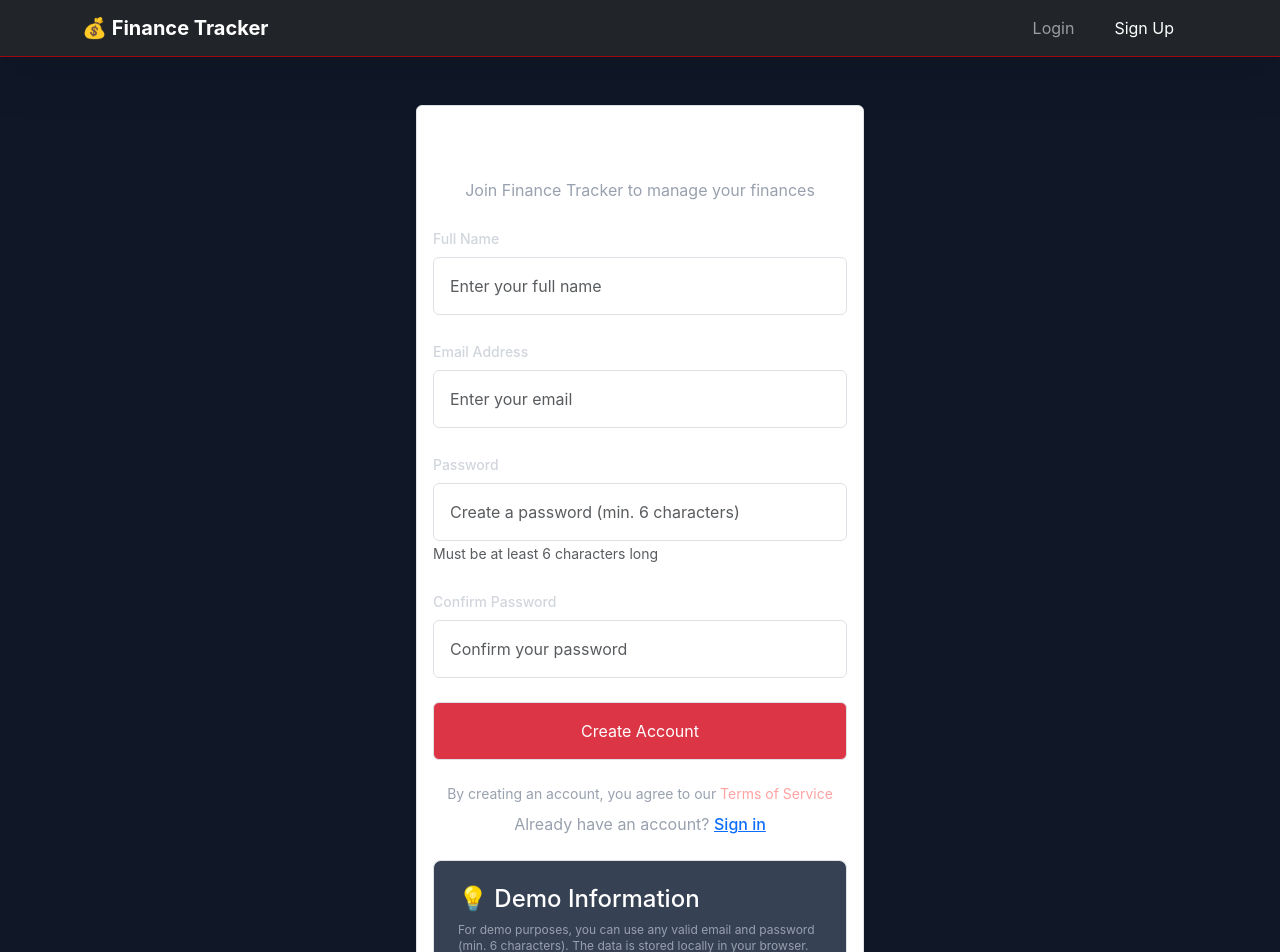
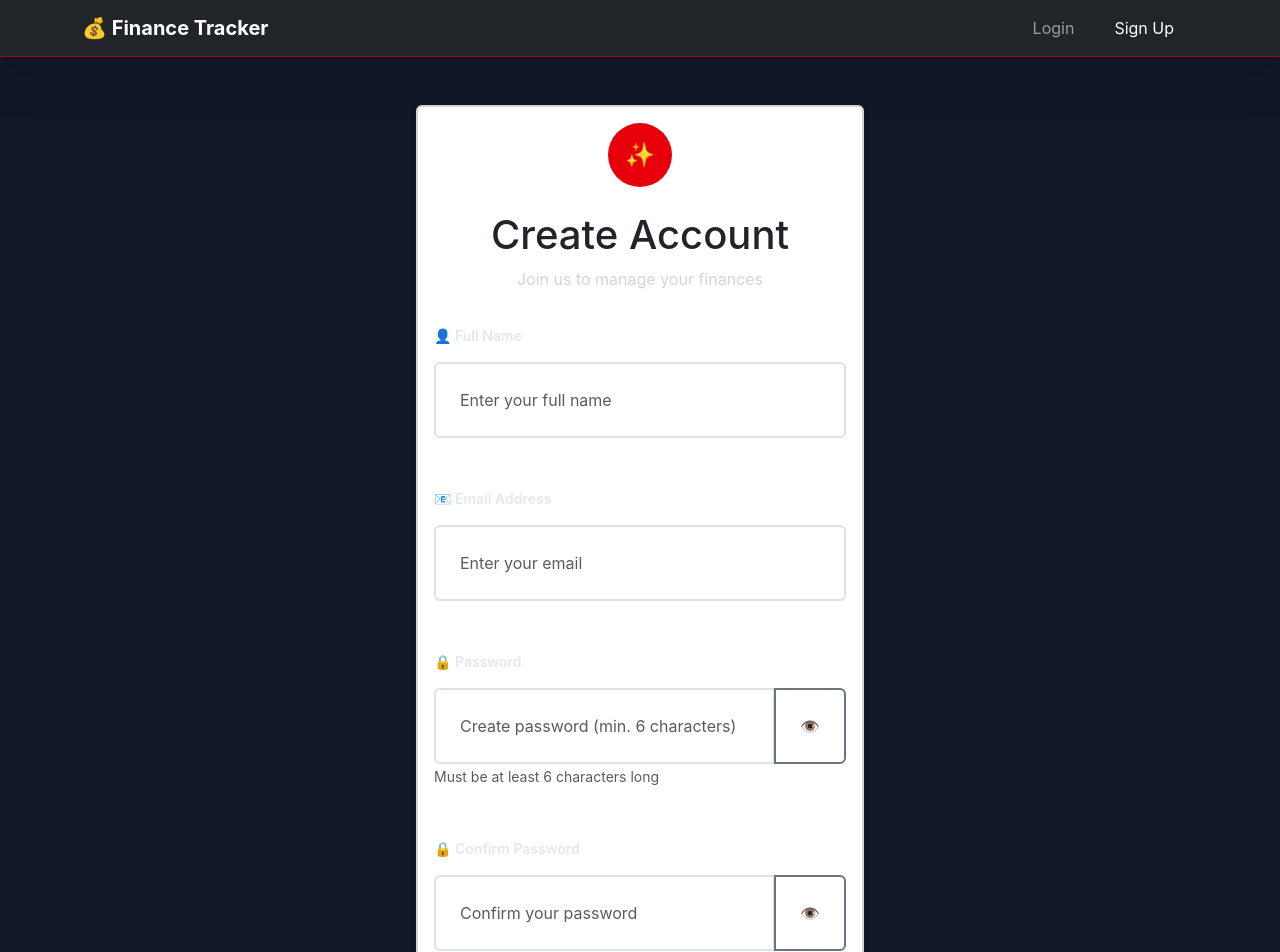
Before and after one commit to imdeenathayalan/Revia, a React (Vite) app in the folder frontend/: page /signup in a window 1280 px wide. Shown: the top 952 px of the page. Built offline with nearby package versions, Linux system fonts and the light colour scheme.

Commit message:
Signup and Login Page Theme Changed

```diff
--- a/frontend/src/pages/Login.jsx
+++ b/frontend/src/pages/Login.jsx
@@ -1,5 +1,5 @@
 import { useState } from 'react';
-import { Container, Card, Form, Button, Alert } from 'react-bootstrap';
+import { Container, Card, Form, Button, Alert, InputGroup } from 'react-bootstrap';
 import { Link, useNavigate } from 'react-router-dom';
 
 function Login({ updateAuthState }) {
@@ -9,6 +9,7 @@ function Login({ updateAuthState }) {
   });
   const [error, setError] = useState('');
   const [isLoading, setIsLoading] = useState(false);
+  const [showPassword, setShowPassword] = useState(false);
   const navigate = useNavigate();
 
   const handleChange = (e) => {
@@ -16,6 +17,11 @@ function Login({ updateAuthState }) {
       ...formData,
       [e.target.name]: e.target.value
     });
+    if (error) setError('');
+  };
+
+  const togglePasswordVisibility = () => {
+    setShowPassword(!showPassword);
   };
 
   const handleSubmit = async (e) => {
@@ -24,25 +30,18 @@ function Login({ updateAuthState }) {
     setError('');
 
     try {
-      // Simulate API call
       await new Promise(resolve => setTimeout(resolve, 1000));
 
       if (formData.email && formData.password) {
-        // Mock successful login
         const userData = {
           id: 1,
           name: 'John Doe',
           email: formData.email
         };
 
-        // Store auth data
         localStorage.setItem('authToken', 'mock-jwt-token');
         localStorage.setItem('user', JSON.stringify(userData));
-
-        // Update global auth state
         updateAuthState(true, userData);
-
-        // Redirect to dashboard
         navigate('/');
       } else {
         setError('Please fill in all fields');
@@ -55,25 +54,32 @@ function Login({ updateAuthState }) {
   };
 
   return (
-    <Container className="d-flex align-items-center justify-content-center min-vh-100">
+    <Container className="d-flex align-items-center justify-content-center min-vh-100 bg-gray-900">
       <div className="w-full max-w-md">
-        <Card className="shadow-xl border border-red-700 bg-gray-800 text-white">
+        <Card className="shadow-2xl border-2 border-red-600 bg-gray-800">
           <Card.Body className="p-8">
-            <div className="text-center mb-6">
-              <h1 className="text-3xl font-bold text-red-400 mb-2">Welcome Back</h1>
-              <p className="text-gray-400">Sign in to your Finance Tracker account</p>
+            {/* Header */}
+            <div className="text-center mb-8">
+              <div className="w-16 h-16 bg-red-600 rounded-full flex items-center justify-center mx-auto mb-4">
+                <span className="text-2xl">💰</span>
+              </div>
+              <h1 className="text-2xl font-bold text-red-400 mb-2">Welcome Back</h1>
+              <p className="text-gray-300">Sign in to manage your finances</p>
             </div>
 
+            {/* Error Alert */}
             {error && (
-              <Alert variant="danger" className="mb-4 bg-red-900 border-red-700 text-red-200">
-                {error}
+              <Alert variant="danger" className="mb-6 bg-red-900 border-red-700 text-red-200 rounded-lg">
+                ⚠️ {error}
               </Alert>
             )}
 
+            {/* Login Form */}
             <Form onSubmit={handleSubmit}>
-              <Form.Group className="mb-4">
-                <Form.Label className="block text-sm font-medium text-gray-300 mb-2">
-                  Email Address
+              {/* Email Field */}
+              <Form.Group className="mb-5">
+                <Form.Label className="block text-sm font-semibold text-gray-200 mb-3">
+                  📧 Email Address
                 </Form.Label>
                 <Form.Control
                   type="email"
@@ -81,42 +87,72 @@ function Login({ updateAuthState }) {
                   value={formData.email}
                   onChange={handleChange}
                   placeholder="Enter your email"
-                  className="w-full p-3 border border-red-700 rounded-lg bg-gray-700 text-white placeholder-gray-400 focus:ring-2 focus:ring-red-500 focus:border-transparent"
+                  className="w-full p-4 border-2 border-gray-600 rounded-xl bg-gray-700 text-gray-100 placeholder-gray-400 focus:border-red-500 focus:ring-2 focus:ring-red-500 transition-all duration-200"
                   disabled={isLoading}
                 />
               </Form.Group>
 
+              {/* Password Field */}
               <Form.Group className="mb-6">
-                <Form.Label className="block text-sm font-medium text-gray-300 mb-2">
-                  Password
+                <Form.Label className="block text-sm font-semibold text-gray-200 mb-3">
+                  🔒 Password
                 </Form.Label>
+                <InputGroup>
                   <Form.Control
-                  type="password"
+                    type={showPassword ? "text" : "password"}
                     name="password"
                     value={formData.password}
                     onChange={handleChange}
                     placeholder="Enter your password"
-                  className="w-full p-3 border border-red-700 rounded-lg bg-gray-700 text-white placeholder-gray-400 focus:ring-2 focus:ring-red-500 focus:border-transparent"
+                    className="p-4 border-2 border-gray-600 rounded-l-xl bg-gray-700 text-gray-100 placeholder-gray-400 focus:border-red-500 focus:ring-2 focus:ring-red-500 border-r-0 transition-all duration-200"
                     disabled={isLoading}
                   />
+                  <Button
+                    variant="outline-secondary"
+                    onClick={togglePasswordVisibility}
+                    className="bg-gray-700 border-2 border-gray-600 border-l-0 text-gray-300 hover:bg-gray-600 rounded-r-xl px-4 transition-all duration-200"
+                    disabled={isLoading}
+                  >
+                    {showPassword ? '🙈' : '👁️'}
+                  </Button>
+                </InputGroup>
               </Form.Group>
 
+              {/* Submit Button */}
               <Button
                 type="submit"
                 variant="danger"
-                className="w-full py-3 rounded-lg bg-red-600 hover:bg-red-700 text-white font-semibold transition-colors border border-red-700 mb-4 disabled:opacity-50 disabled:cursor-not-allowed"
+                className="w-full py-4 rounded-xl bg-gradient-to-r from-red-600 to-red-700 hover:from-red-700 hover:to-red-800 text-white font-bold text-lg transition-all duration-200 transform hover:scale-105 border-0 shadow-lg disabled:opacity-50 disabled:cursor-not-allowed"
                 disabled={isLoading}
               >
-                {isLoading ? 'Signing In...' : 'Sign In'}
+                {isLoading ? (
+                  <>
+                    <span className="animate-spin inline-block mr-2">⏳</span>
+                    Signing In...
+                  </>
+                ) : (
+                  '🚀 Sign In'
+                )}
               </Button>
             </Form>
 
-            <div className="text-center">
+            {/* Signup Link */}
+            <div className="text-center mt-6 pt-6 border-t border-gray-700">
               <p className="text-gray-400">
                 Don't have an account?{' '}
-                <Link to="/signup" className="text-red-400 hover:text-red-300 transition-colors">
-                  Sign up
+                <Link
+                  to="/signup"
+                  className="text-red-400 hover:text-red-300 font-semibold transition-colors duration-200 underline"
+                >
+                  Create Account
                 </Link>
+              </p>
+            </div>
+
+            {/* Demo Hint */}
+            <div className="mt-6 p-4 bg-gray-700 rounded-xl border border-gray-600">
+              <p className="text-gray-300 text-sm text-center">
+                💡 <strong>Demo:</strong> Use any email and password to login
               </p>
             </div>
           </Card.Body>
--- a/frontend/src/pages/Signup.jsx
+++ b/frontend/src/pages/Signup.jsx
@@ -1,5 +1,5 @@
 import { useState } from 'react';
-import { Container, Card, Form, Button, Alert } from 'react-bootstrap';
+import { Container, Card, Form, Button, Alert, InputGroup } from 'react-bootstrap';
 import { Link, useNavigate } from 'react-router-dom';
 
 function Signup({ updateAuthState }) {
@@ -11,6 +11,8 @@ function Signup({ updateAuthState }) {
   });
   const [error, setError] = useState('');
   const [isLoading, setIsLoading] = useState(false);
+  const [showPassword, setShowPassword] = useState(false);
+  const [showConfirmPassword, setShowConfirmPassword] = useState(false);
   const navigate = useNavigate();
 
   const handleChange = (e) => {
@@ -18,8 +20,15 @@ function Signup({ updateAuthState }) {
       ...formData,
       [e.target.name]: e.target.value
     });
-    // Clear error when user starts typing
     if (error) setError('');
+  };
+
+  const togglePasswordVisibility = (field) => {
+    if (field === 'password') {
+      setShowPassword(!showPassword);
+    } else {
+      setShowConfirmPassword(!showConfirmPassword);
+    }
   };
 
   const handleSubmit = async (e) => {
@@ -28,7 +37,6 @@ function Signup({ updateAuthState }) {
     setError('');
 
     try {
-      // Validate form
       if (!formData.name || !formData.email || !formData.password || !formData.confirmPassword) {
         setError('Please fill in all fields');
         return;
@@ -44,64 +52,59 @@ function Signup({ updateAuthState }) {
         return;
       }
 
-      // Validate email format
       const emailRegex = /^[^\s@]+@[^\s@]+\.[^\s@]+$/;
       if (!emailRegex.test(formData.email)) {
         setError('Please enter a valid email address');
         return;
       }
 
-      // Simulate API call with delay
       await new Promise(resolve => setTimeout(resolve, 1500));
 
-      // Mock successful registration
       const userData = {
         id: Date.now(),
         name: formData.name,
         email: formData.email
       };
 
-      // Store auth data
       localStorage.setItem('authToken', 'mock-jwt-token-' + Date.now());
       localStorage.setItem('user', JSON.stringify(userData));
-
-      // Update global auth state
       updateAuthState(true, userData);
-
-      // Show success message and redirect
-      console.log('Signup successful:', userData);
-
-      // Redirect to dashboard
       navigate('/');
 
     } catch (err) {
       setError('Registration failed. Please try again.');
-      console.error('Signup error:', err);
     } finally {
       setIsLoading(false);
     }
   };
 
   return (
-    <Container className="d-flex align-items-center justify-content-center min-vh-100">
+    <Container className="d-flex align-items-center justify-content-center min-vh-100 bg-gray-900">
       <div className="w-full max-w-md">
-        <Card className="shadow-xl border border-red-700 bg-gray-800 text-white">
+        <Card className="shadow-2xl border-2 border-red-600 bg-gray-800">
           <Card.Body className="p-8">
-            <div className="text-center mb-6">
-              <h1 className="text-3xl font-bold text-red-400 mb-2">Create Account</h1>
-              <p className="text-gray-400">Join Finance Tracker to manage your finances</p>
+            {/* Header */}
+            <div className="text-center mb-8">
+              <div className="w-16 h-16 bg-red-600 rounded-full flex items-center justify-center mx-auto mb-4">
+                <span className="text-2xl">✨</span>
+              </div>
+              <h1 className="text-2xl font-bold text-red-400 mb-2">Create Account</h1>
+              <p className="text-gray-300">Join us to manage your finances</p>
             </div>
 
+            {/* Error Alert */}
             {error && (
-              <Alert variant="danger" className="mb-4 bg-red-900 border-red-700 text-red-200">
-                {error}
+              <Alert variant="danger" className="mb-6 bg-red-900 border-red-700 text-red-200 rounded-lg">
+                ⚠️ {error}
               </Alert>
             )}
 
+            {/* Signup Form */}
             <Form onSubmit={handleSubmit}>
-              <Form.Group className="mb-4">
-                <Form.Label className="block text-sm font-medium text-gray-300 mb-2">
-                  Full Name
+              {/* Name Field */}
+              <Form.Group className="mb-5">
+                <Form.Label className="block text-sm font-semibold text-gray-200 mb-3">
+                  👤 Full Name
                 </Form.Label>
                 <Form.Control
                   type="text"
@@ -109,14 +112,15 @@ function Signup({ updateAuthState }) {
                   value={formData.name}
                   onChange={handleChange}
                   placeholder="Enter your full name"
-                  className="w-full p-3 border border-red-700 rounded-lg bg-gray-700 text-white placeholder-gray-400 focus:ring-2 focus:ring-red-500 focus:border-transparent"
+                  className="w-full p-4 border-2 border-gray-600 rounded-xl bg-gray-700 text-gray-100 placeholder-gray-400 focus:border-red-500 focus:ring-2 focus:ring-red-500 transition-all duration-200"
                   disabled={isLoading}
                 />
               </Form.Group>
 
-              <Form.Group className="mb-4">
-                <Form.Label className="block text-sm font-medium text-gray-300 mb-2">
-                  Email Address
+              {/* Email Field */}
+              <Form.Group className="mb-5">
+                <Form.Label className="block text-sm font-semibold text-gray-200 mb-3">
+                  📧 Email Address
                 </Form.Label>
                 <Form.Control
                   type="email"
@@ -124,48 +128,71 @@ function Signup({ updateAuthState }) {
                   value={formData.email}
                   onChange={handleChange}
                   placeholder="Enter your email"
-                  className="w-full p-3 border border-red-700 rounded-lg bg-gray-700 text-white placeholder-gray-400 focus:ring-2 focus:ring-red-500 focus:border-transparent"
+                  className="w-full p-4 border-2 border-gray-600 rounded-xl bg-gray-700 text-gray-100 placeholder-gray-400 focus:border-red-500 focus:ring-2 focus:ring-red-500 transition-all duration-200"
                   disabled={isLoading}
                 />
               </Form.Group>
 
-              <Form.Group className="mb-4">
-                <Form.Label className="block text-sm font-medium text-gray-300 mb-2">
-                  Password
+              {/* Password Field */}
+              <Form.Group className="mb-5">
+                <Form.Label className="block text-sm font-semibold text-gray-200 mb-3">
+                  🔒 Password
                 </Form.Label>
+                <InputGroup>
                   <Form.Control
-                  type="password"
+                    type={showPassword ? "text" : "password"}
                     name="password"
                     value={formData.password}
                     onChange={handleChange}
-                  placeholder="Create a password (min. 6 characters)"
-                  className="w-full p-3 border border-red-700 rounded-lg bg-gray-700 text-white placeholder-gray-400 focus:ring-2 focus:ring-red-500 focus:border-transparent"
+                    placeholder="Create password (min. 6 characters)"
+                    className="p-4 border-2 border-gray-600 rounded-l-xl bg-gray-700 text-gray-100 placeholder-gray-400 focus:border-red-500 focus:ring-2 focus:ring-red-500 border-r-0 transition-all duration-200"
                     disabled={isLoading}
                   />
-                <Form.Text className="text-gray-400 text-xs">
+                  <Button
+                    variant="outline-secondary"
+                    onClick={() => togglePasswordVisibility('password')}
+                    className="bg-gray-700 border-2 border-gray-600 border-l-0 text-gray-300 hover:bg-gray-600 rounded-r-xl px-4 transition-all duration-200"
+                    disabled={isLoading}
+                  >
+                    {showPassword ? '🙈' : '👁️'}
+                  </Button>
+                </InputGroup>
+                <Form.Text className="text-gray-400 text-xs mt-2">
                   Must be at least 6 characters long
                 </Form.Text>
               </Form.Group>
 
+              {/* Confirm Password Field */}
               <Form.Group className="mb-6">
-                <Form.Label className="block text-sm font-medium text-gray-300 mb-2">
-                  Confirm Password
+                <Form.Label className="block text-sm font-semibold text-gray-200 mb-3">
+                  🔒 Confirm Password
                 </Form.Label>
+                <InputGroup>
                   <Form.Control
-                  type="password"
+                    type={showConfirmPassword ? "text" : "password"}
                     name="confirmPassword"
                     value={formData.confirmPassword}
                     onChange={handleChange}
                     placeholder="Confirm your password"
-                  className="w-full p-3 border border-red-700 rounded-lg bg-gray-700 text-white placeholder-gray-400 focus:ring-2 focus:ring-red-500 focus:border-transparent"
+                    className="p-4 border-2 border-gray-600 rounded-l-xl bg-gray-700 text-gray-100 placeholder-gray-400 focus:border-red-500 focus:ring-2 focus:ring-red-500 border-r-0 transition-all duration-200"
                     disabled={isLoading}
                   />
+                  <Button
+                    variant="outline-secondary"
+                    onClick={() => togglePasswordVisibility('confirm')}
+                    className="bg-gray-700 border-2 border-gray-600 border-l-0 text-gray-300 hover:bg-gray-600 rounded-r-xl px-4 transition-all duration-200"
+                    disabled={isLoading}
+                  >
+                    {showConfirmPassword ? '🙈' : '👁️'}
+                  </Button>
+                </InputGroup>
               </Form.Group>
 
+              {/* Submit Button */}
               <Button
                 type="submit"
                 variant="danger"
-                className="w-full py-3 rounded-lg bg-red-600 hover:bg-red-700 text-white font-semibold transition-colors border border-red-700 mb-4 disabled:opacity-50 disabled:cursor-not-allowed"
+                className="w-full py-4 rounded-xl bg-gradient-to-r from-red-600 to-red-700 hover:from-red-700 hover:to-red-800 text-white font-bold text-lg transition-all duration-200 transform hover:scale-105 border-0 shadow-lg disabled:opacity-50 disabled:cursor-not-allowed"
                 disabled={isLoading}
               >
                 {isLoading ? (
@@ -174,33 +201,30 @@ function Signup({ updateAuthState }) {
                     Creating Account...
                   </>
                 ) : (
-                  'Create Account'
+                  '🎉 Create Account'
                 )}
               </Button>
             </Form>
 
-            <div className="text-center">
-              <p className="text-gray-400 text-sm mb-2">
-                By creating an account, you agree to our{' '}
-                <span className="text-red-300 cursor-pointer hover:underline">Terms of Service</span>
-              </p>
+            {/* Login Link */}
+            <div className="text-center mt-6 pt-6 border-t border-gray-700">
               <p className="text-gray-400">
                 Already have an account?{' '}
                 <Link
                   to="/login"
-                  className="text-red-400 hover:text-red-300 transition-colors font-medium"
+                  className="text-red-400 hover:text-red-300 font-semibold transition-colors duration-200 underline"
                 >
-                  Sign in
+                  Sign In
                 </Link>
               </p>
             </div>
 
-            {/* Demo credentials hint */}
-            <div className="mt-6 p-4 bg-gray-700 rounded-lg border border-red-800">
-              <h4 className="text-red-300 text-sm font-semibold mb-2">💡 Demo Information</h4>
+            {/* Terms */}
+            <div className="mt-4 text-center">
               <p className="text-gray-400 text-xs">
-                For demo purposes, you can use any valid email and password (min. 6 characters).
-                The data is stored locally in your browser.
+                By creating an account, you agree to our{' '}
+                <span className="text-red-300 cursor-pointer hover:underline">Terms</span> and{' '}
+                <span className="text-red-300 cursor-pointer hover:underline">Privacy Policy</span>
               </p>
             </div>
           </Card.Body>
```
Lines whose indentation alone changed are shown as unchanged.
